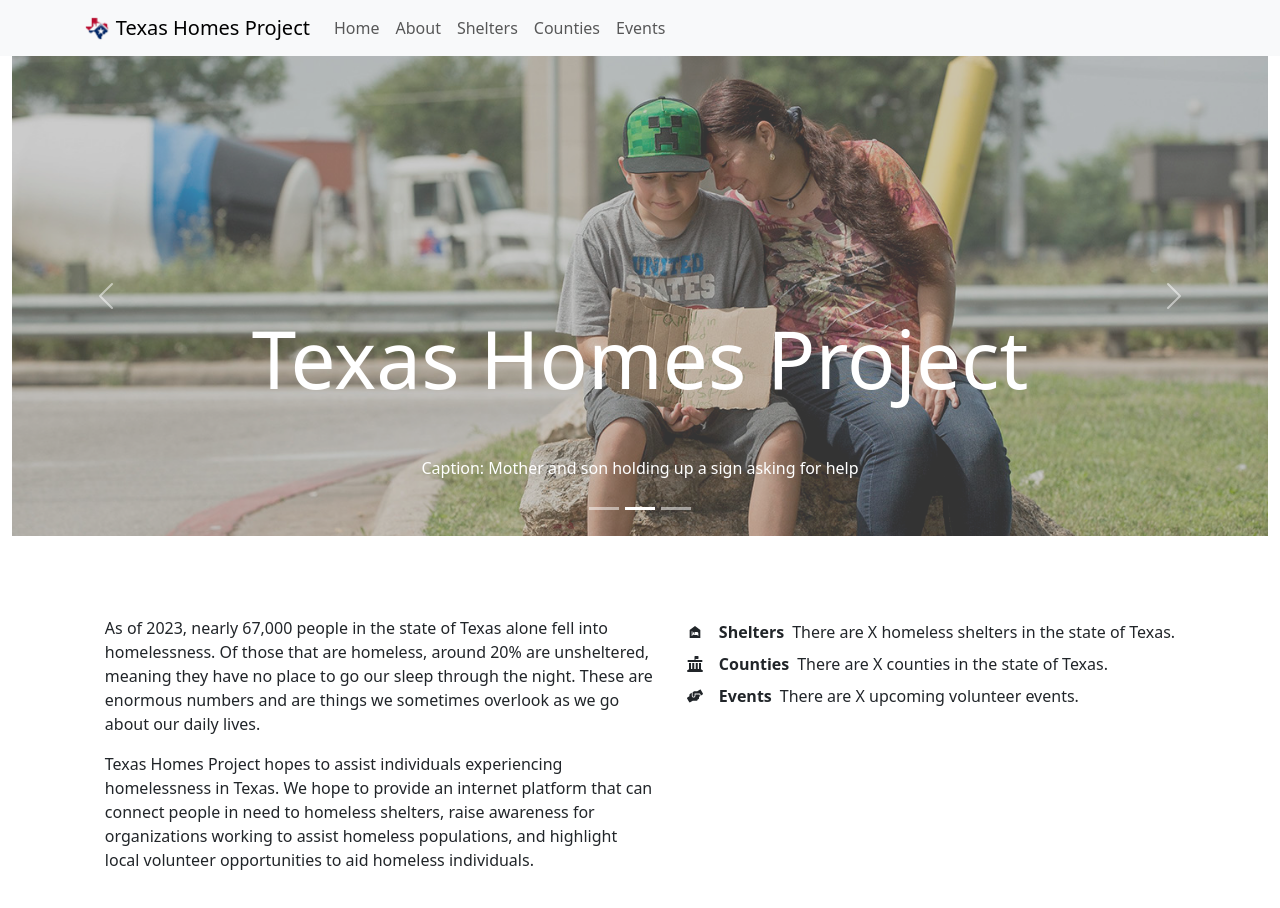
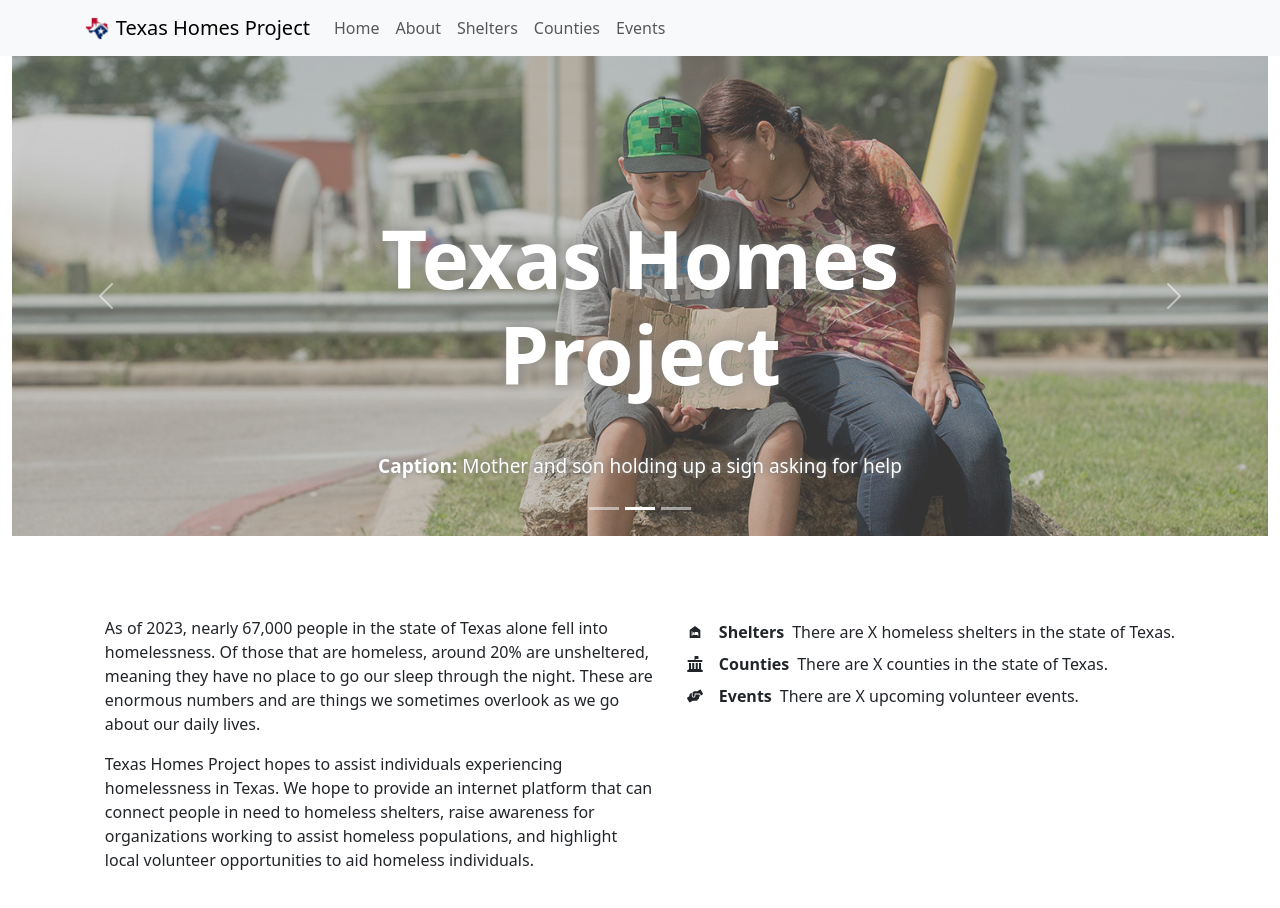
Before and after one commit to AnanthKothuri/TexasHomesProject, a React (Create React App) app in the folder front-end/: page / in a window 1280 px wide. Shown: the top 908 px of the page. Built offline with nearby package versions, Linux system fonts and the light colour scheme.

Commit message:
refactored code + improved readability of text on home carousel

```diff
--- a/front-end/src/components/HomePageCarousel.jsx
+++ b/front-end/src/components/HomePageCarousel.jsx
@@ -5,38 +5,44 @@ import slide3 from "../assets/homess3.jpg";
 import { Carousel, Image } from 'react-bootstrap';
 
 const HomePageCarousel = () => {
-  const opacity = 0.6
-  const image_height = '30rem'
-  const image_background = 'rgba(0, 0, 0, 0.5)'
+  const IMAGE_OPACITY = 0.6
+  const IMAGE_HEIGHT = '30rem'
+  const COLOR_OVERLAY = 'rgba(0, 0, 0, 0.5)'
+
+  const titleStyling = {
+    fontSize: 80,
+    margin: 50,
+    fontWeight: 'bold',
+    textShadow: '0 0 0.2em grey',
+  }
+
+  const captionStyling = {
+    fontSize: 19,
+    textShadow: '0 0 0.3em grey',
+  }
+
+  const slides = [
+    { image: slide1, caption: "Homeless tents set up in front of a Picasso quote" },
+    { image: slide2, caption: "Mother and son holding up a sign asking for help" },
+    { image: slide3, caption: "Belongings of a homeless person piled near a bench" },
+  ];
+
+  const renderCarouselItems = (slides) => {
+    return slides.map((slide, index) => (
+      <Carousel.Item key={index} style={{ width: '100%', height: IMAGE_HEIGHT, background: COLOR_OVERLAY }}>
+        <Image src={slide.image} fluid style={{ objectFit: 'cover', width: '100%', height: '100%', opacity: IMAGE_OPACITY }} />
+        <Carousel.Caption>
+          <h1 style={titleStyling}>Texas Homes Project</h1>
+          <p style={captionStyling}><b>Caption:</b> {slide.caption}</p>
+        </Carousel.Caption>
+      </Carousel.Item>
+    ));
+  };
 
   return (
     <>
-      <Carousel >
-
-        <Carousel.Item style={{width: '100%', height: image_height, background: image_background}}>
-          <Image src={slide1} fluid style={{ objectFit: 'cover', width: '100%', height: '100%', opacity: opacity}}/>;
-          <Carousel.Caption>
-            <h1 style={{fontSize: 80, margin: 50}}>Texas Homes Project</h1>
-            <p>Caption: Homeless tents set up in front a Picasso quote</p>
-          </Carousel.Caption>
-        </Carousel.Item>
-
-        <Carousel.Item style={{width: '100%', height: image_height, background: image_background}}>
-        <Image src={slide2} fluid style={{ objectFit: 'cover', width: '100%', height: '100%', opacity: opacity }}/>;
-          <Carousel.Caption>
-            <h1 style={{fontSize: 80, margin: 50}}>Texas Homes Project</h1>
-            <p>Caption: Mother and son holding up a sign asking for help</p>
-          </Carousel.Caption>
-        </Carousel.Item>
-
-        <Carousel.Item style={{width: '100%', height: image_height, background: image_background}}>
-        <Image src={slide3} fluid style={{ objectFit: 'cover', width: '100%', height: '100%', opacity: opacity }}/>;
-          <Carousel.Caption>
-            <h1 style={{fontSize: 80, margin: 50}}>Texas Homes Project</h1>
-            <p>Caption: Belongings of a homeless person piled near a bench</p>
-          </Carousel.Caption>
-        </Carousel.Item>
-
+      <Carousel>
+        {renderCarouselItems(slides)}
       </Carousel>
     </>
   );
```
Also changed, not shown: front-end/src/assets/jeronimo-image.jpg (deleted).
